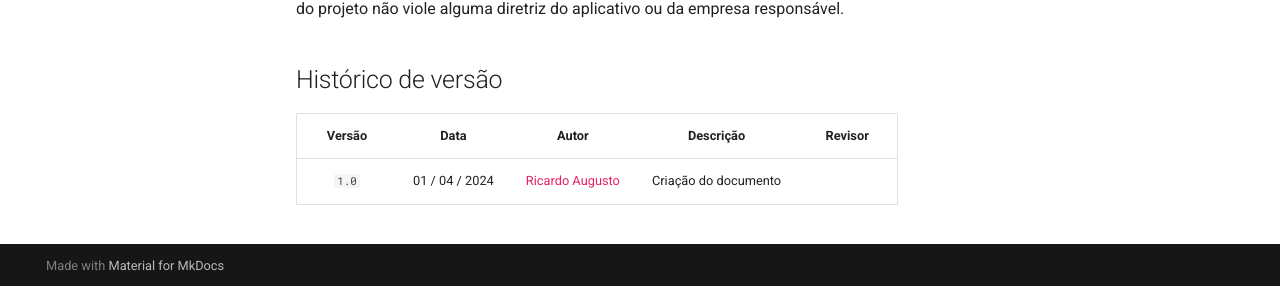
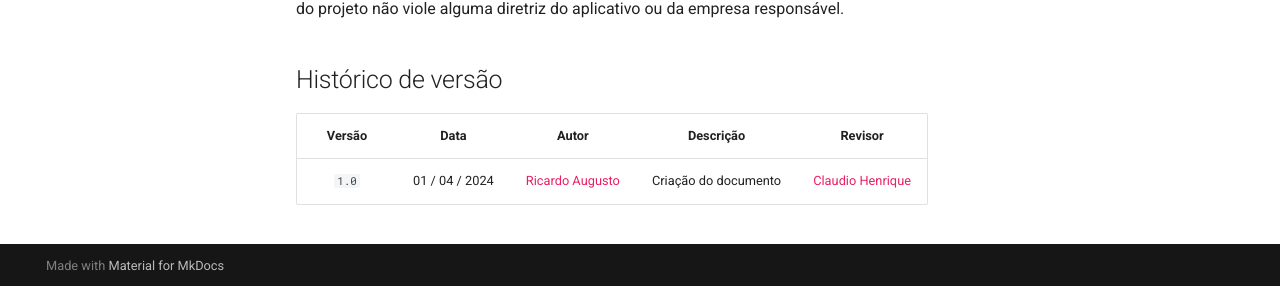
Before and after one commit to Requisitos-de-Software/2024.1-Serasa, an MkDocs documentation site: the page built from docs/planejamento/aplicativoEscolhido.md, in a window 1280 px wide and 900 px high, scrolled down 776 px. Shown: the part 611-897 px from the top of the window. Built offline with MkDocs 1.6.1 and Material for MkDocs 9.7.7, drawn with Linux system fonts in a browser that asks for light colours; comment, search, counter and statistics services are not loaded.

Commit message:
add revisor

```diff
--- a/docs/planejamento/aplicativoEscolhido.md
+++ b/docs/planejamento/aplicativoEscolhido.md
@@ -30,6 +30,6 @@ Para que o projeto seja realizado de acordo com as normas éticas, foi necessár
 
 | Versão | Data | Autor | Descrição | Revisor
 |:-:|:-:|:-:|:-:|:-:|
-|`1.0`| 01 / 04 / 2024 | [Ricardo Augusto][RicardoGH] | Criação do documento |
+|`1.0`| 01 / 04 / 2024 | [Ricardo Augusto][RicardoGH] | Criação do documento | [Claudio Henrique](https://github.com/claudiohsc)
 
 [RicardoGH]: https://www.github.com/avmricardo
```
